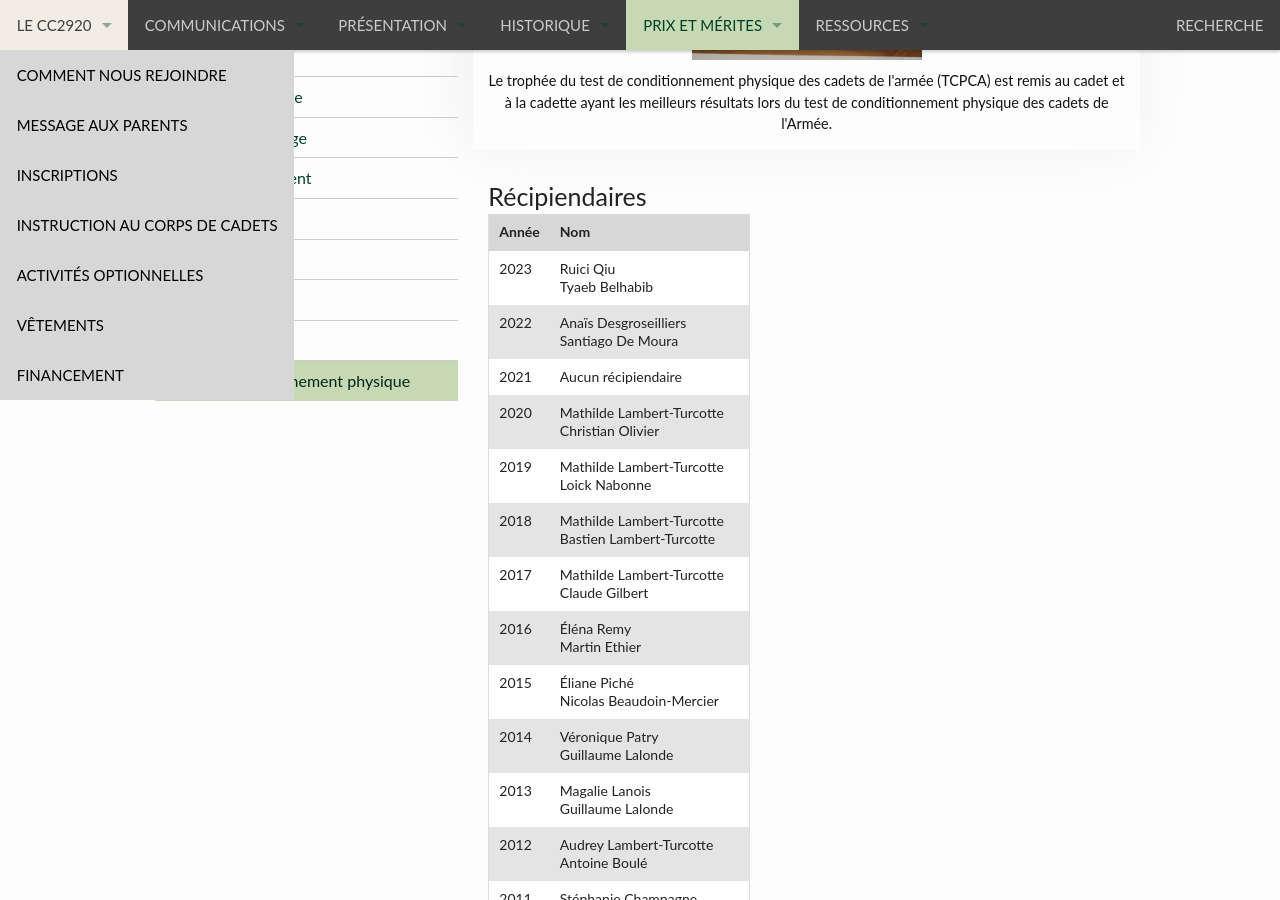
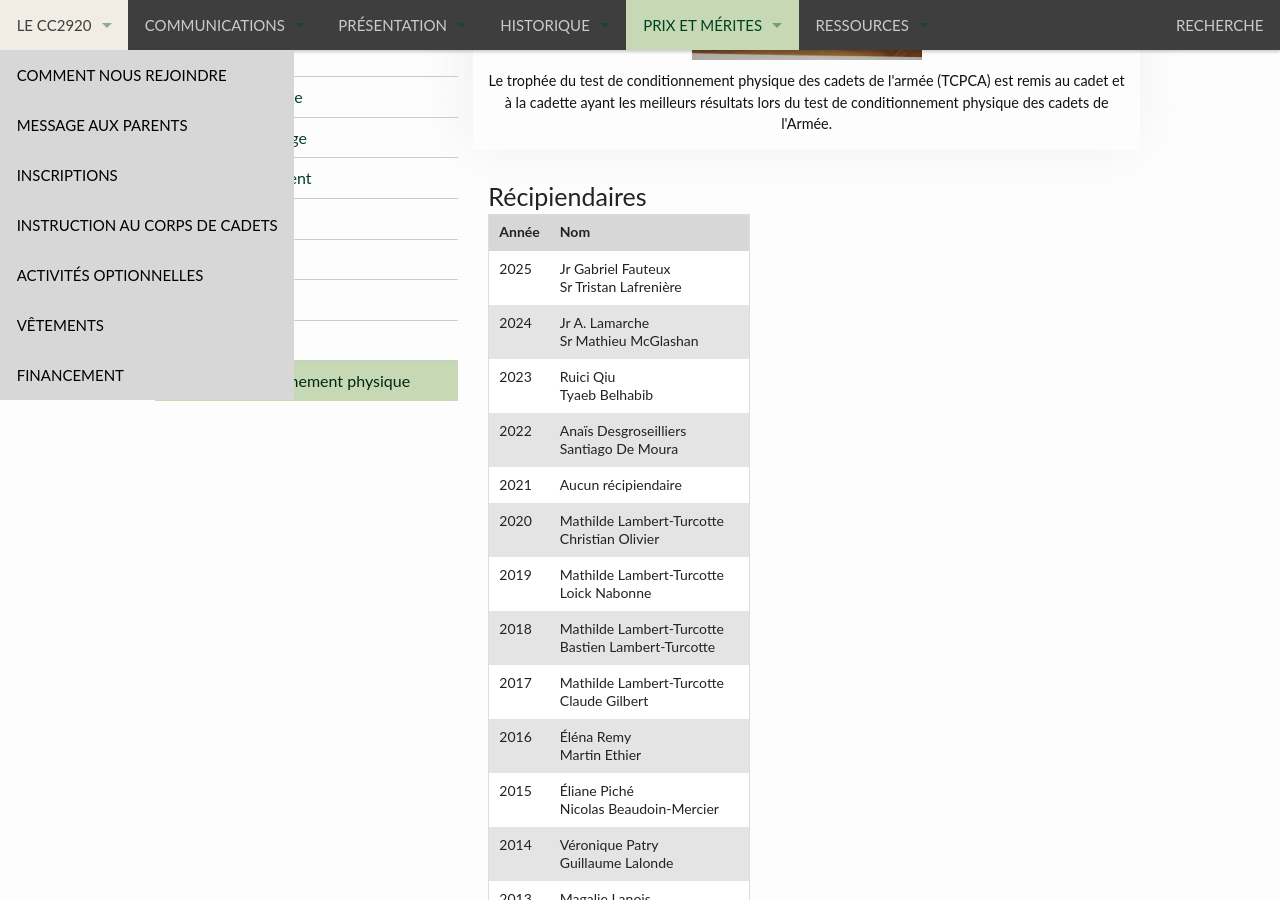
Before and after one commit to CC2920/web, a Jekyll site: the page built from _prix/plaques-trophees/efficacite-conditionnement-physique.md, in a window 1280 px wide and 900 px high, scrolled down 703 px. Built offline with Jekyll 4.4.1, drawn with Linux system fonts in a browser that asks for light colours.

Commit message:
Update efficacite-conditionnement-physique.md

```diff
--- a/_prix/plaques-trophees/efficacite-conditionnement-physique.md
+++ b/_prix/plaques-trophees/efficacite-conditionnement-physique.md
@@ -13,6 +13,8 @@ prix:
 
 | Année | Nom |
 | --- | --- |
+| 2025 | Jr Gabriel Fauteux <br>Sr Tristan Lafrenière |
+| 2024 | Jr A. Lamarche <br>Sr Mathieu McGlashan |
 | 2023 | Ruici Qiu <br>Tyaeb Belhabib |
 | 2022 | Anaïs Desgroseilliers <br>Santiago De Moura |
 | 2021 | Aucun récipiendaire |
```
